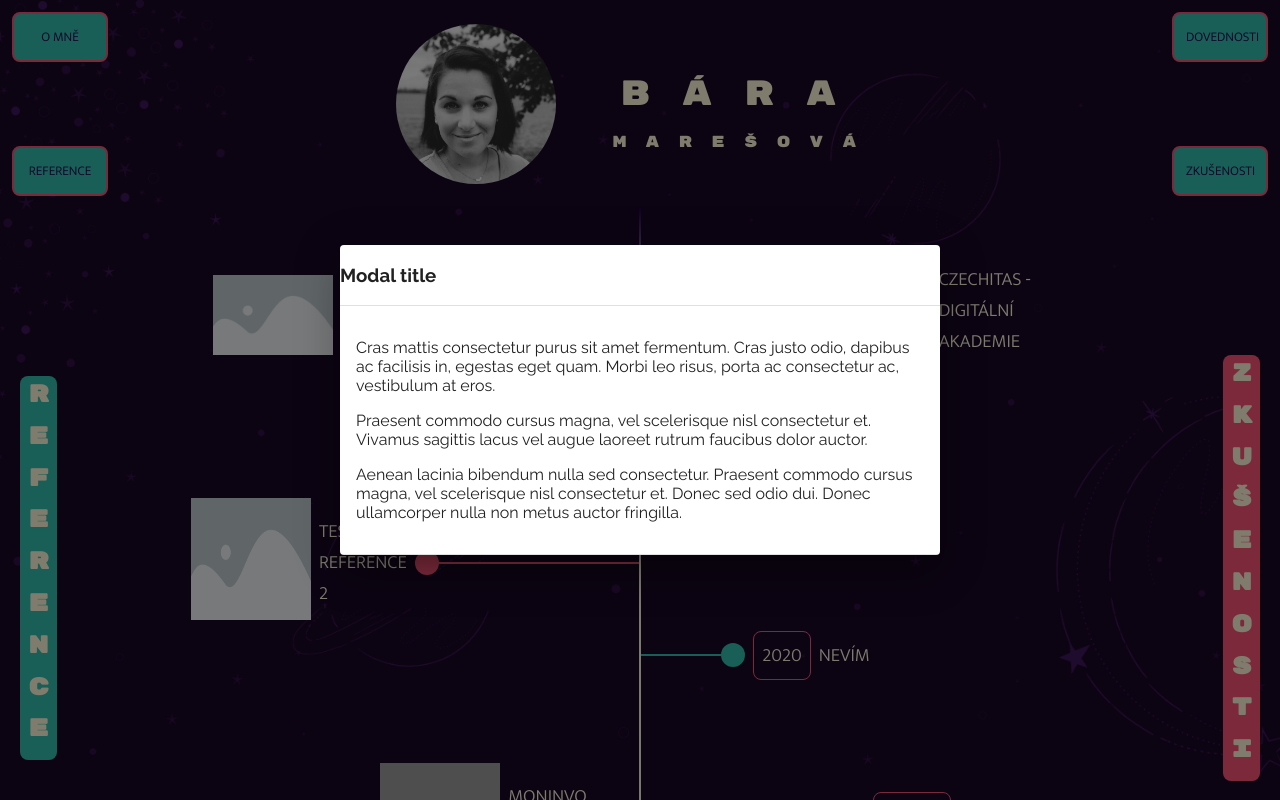
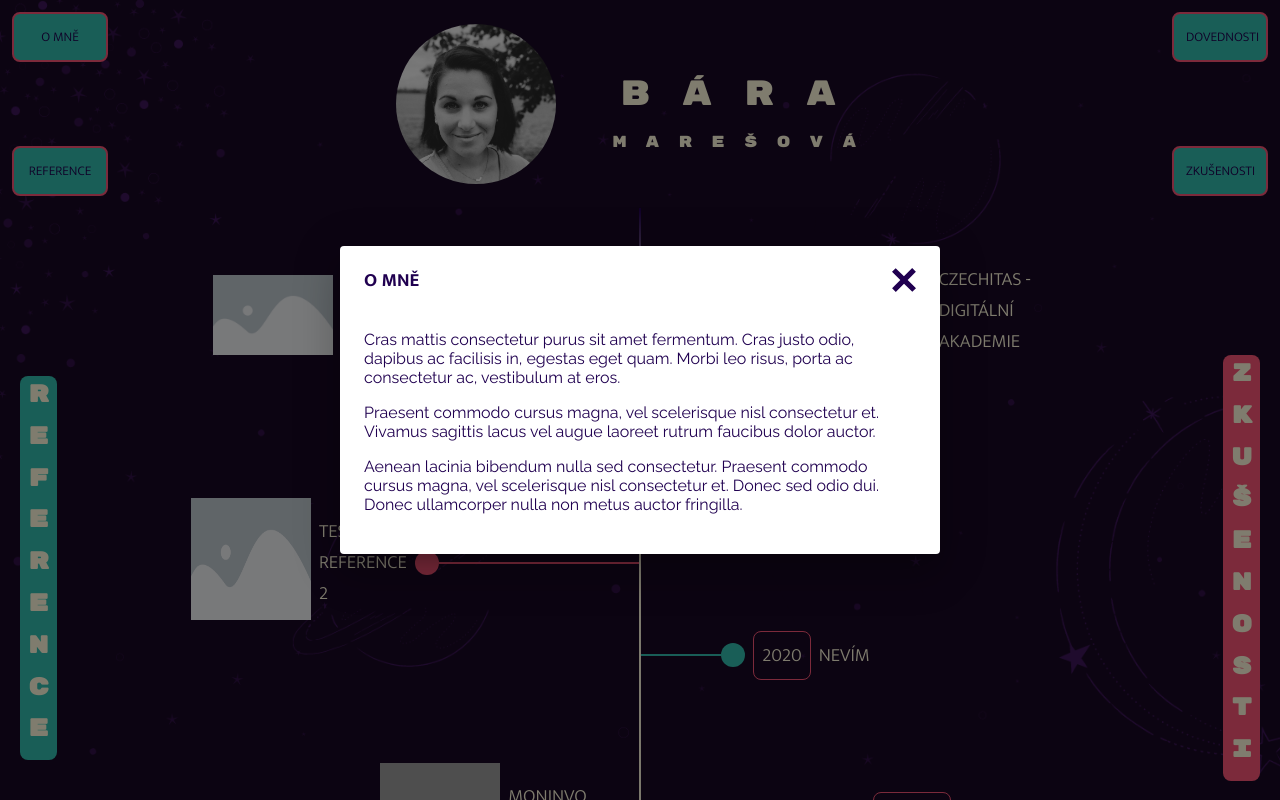
Before and after one commit to BaraMaresova/portfolio, a React (Create React App) app in the folder baramaresova/: page /#/ in a window 1280 px wide. Both pictures are taken after a click on the button "O MNĚ". Shown: the top 800 px of the page. Built offline with nearby package versions, Linux system fonts and the light colour scheme; grey boxes are pictures that could not be loaded.

Commit message:
navigace

```diff
--- a/baramaresova/src/App.js
+++ b/baramaresova/src/App.js
@@ -1,12 +1,12 @@
 import React from 'react';
-import { HashRouter as Router, Switch } from 'react-router-dom';
+import { HashRouter as Router, Route, Switch } from 'react-router-dom';
 import { Homepage } from '../src/pages/Homepage.jsx';
 
 function App() {
   return (
     <Router>
       <Switch>
-        <Homepage />
+        <Route path="/" component={Homepage} />
       </Switch>
     </Router>
   );
--- a/baramaresova/src/components/Dialog/About.jsx
+++ b/baramaresova/src/components/Dialog/About.jsx
@@ -1,27 +1,7 @@
 import React, { useState } from 'react';
-import { withStyles } from '@material-ui/core/styles';
 import Dialog from '@material-ui/core/Dialog';
-import MuiDialogContent from '@material-ui/core/DialogContent';
 import cross from '../../images/cross.svg';
-
-const styles = (theme) => ({
-  root: {
-    margin: 0,
-    padding: theme.spacing(2),
-  },
-  closeButton: {
-    position: 'absolute',
-    right: theme.spacing(1),
-    top: theme.spacing(1),
-    color: theme.palette.grey[500],
-  },
-});
-
-const DialogContent = withStyles((theme) => ({
-  root: {
-    padding: theme.spacing(2),
-  },
-}))(MuiDialogContent);
+import './about.scss';
 
 export const About = (props) => {
   const [dialogOpen, setDialogOpen] = useState(false);
@@ -35,35 +15,41 @@ export const About = (props) => {
   };
 
   return (
-    <div>
+    <div className="dialog">
       <button className={props.className} onClick={handleClickOpen}>
         {props.navItem}
       </button>
       <Dialog
-        /*         onClose={handleClose}
-         */ aria-labelledby="customized-dialog-title"
+        onClose={handleClose}
+        aria-labelledby="customized-dialog-title"
         open={dialogOpen}
       >
-        <div /* onClose={handleClose} */>
-          <h3>Modal title</h3>
+        <div className="dialog_header" onClose={handleClose}>
+          <h3 className="dialog_title">O mně</h3>
+          <img
+            className="dialog_closeIcon"
+            src={cross}
+            alt="cross"
+            onClick={handleClose}
+          />
         </div>
-        <DialogContent dividers>
-          <p>
+        <div className="dialog_divider">
+          <p className="dialog_text">
             Cras mattis consectetur purus sit amet fermentum. Cras justo odio,
             dapibus ac facilisis in, egestas eget quam. Morbi leo risus, porta
             ac consectetur ac, vestibulum at eros.
           </p>
-          <p>
+          <p className="dialog_text">
             Praesent commodo cursus magna, vel scelerisque nisl consectetur et.
             Vivamus sagittis lacus vel augue laoreet rutrum faucibus dolor
             auctor.
           </p>
-          <p>
+          <p className="dialog_text">
             Aenean lacinia bibendum nulla sed consectetur. Praesent commodo
             cursus magna, vel scelerisque nisl consectetur et. Donec sed odio
             dui. Donec ullamcorper nulla non metus auctor fringilla.
           </p>
-        </DialogContent>
+        </div>
       </Dialog>{' '}
     </div>
   );
--- /dev/null
+++ b/baramaresova/src/components/Dialog/about.scss
@@ -0,0 +1,28 @@
+@import '../../scss/variables';
+@import '../../scss/colors';
+@import '../../scss/typography';
+
+.dialog {
+  display: flex;
+
+  &_header {
+    display: flex;
+    justify-content: space-between;
+    margin: 0 $spacing;
+  }
+  &_title {
+    font-family: $headlines-f;
+    text-transform: uppercase;
+    color: $dark-c;
+  }
+  &_closeIcon {
+    cursor: pointer;
+  }
+  &_divider {
+    margin: $spacing;
+    margin-top: 0;
+  }
+  &_text {
+    color: $dark-c;
+  }
+}
--- a/baramaresova/src/components/Skills/SkillItem/skillItem.scss
+++ b/baramaresova/src/components/Skills/SkillItem/skillItem.scss
@@ -18,8 +18,8 @@
   &_opened {
     height: 350px;
     width: 350px;
-    top: 20%;
-    left: 5%;
+    top: 15%;
+    left: 4%;
     position: relative;
     margin: auto;
     display: none;
@@ -29,7 +29,7 @@
     font-family: $base-f;
     height: 100%;
     width: 100%;
-    position: relative;
+    position: absolute;
 
     & p {
       height: 100%;
```
Also changed, not shown: baramaresova/src/images/cross.svg.
